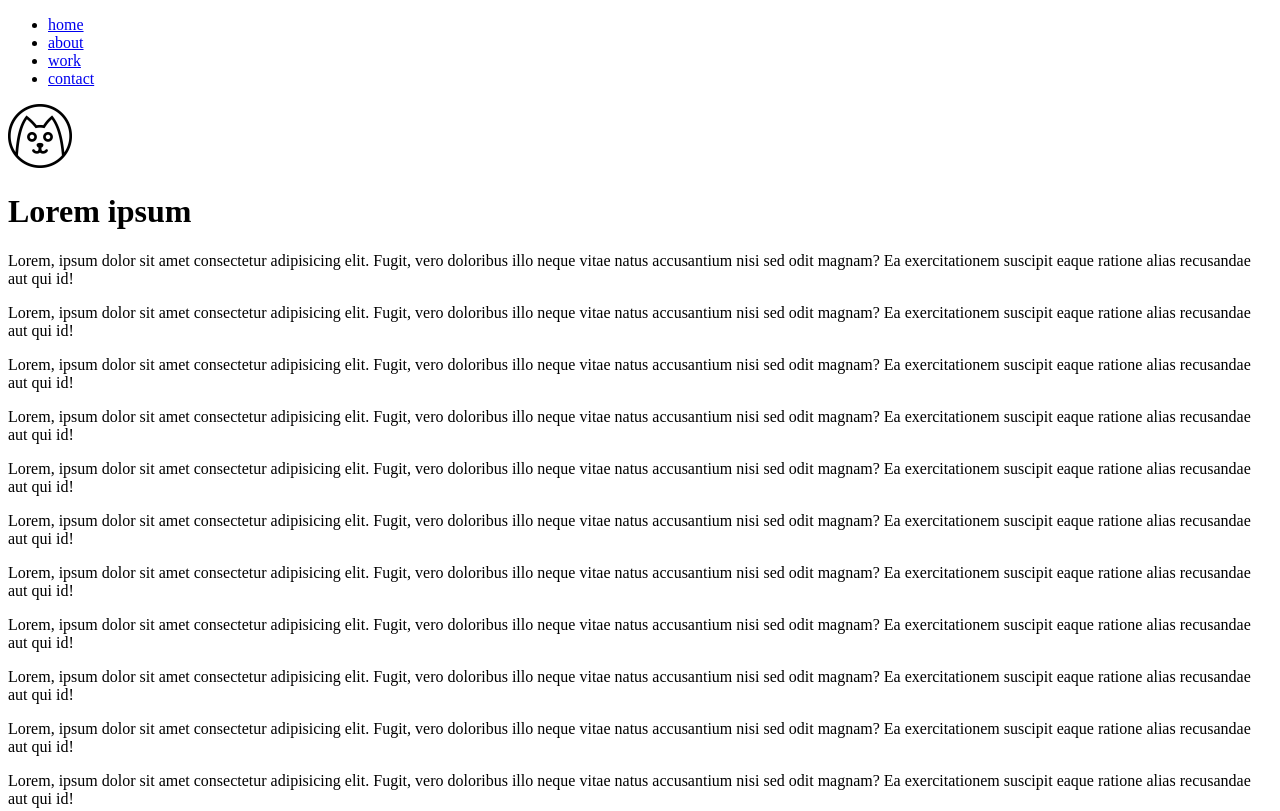
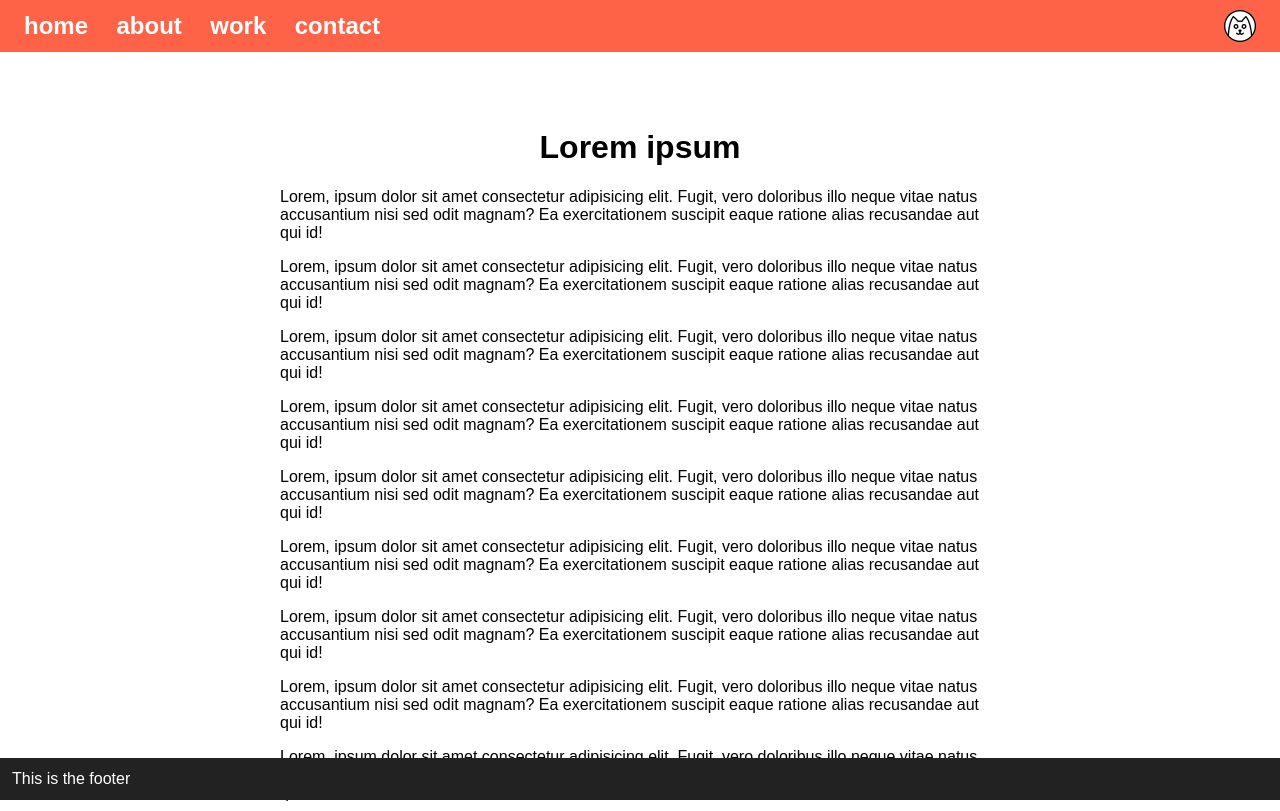
Before and after one commit to FbW46-2/navigation-and-footer, a plain HTML site: page index.html in a window 1280 px wide. Shown: the top 811 px of the page. Drawn offline with Linux system fonts and the light colour scheme.

Commit message:
add solution

```diff
--- a/index.html
+++ b/index.html
@@ -4,7 +4,68 @@
     <meta charset="UTF-8" />
     <meta name="viewport" content="width=device-width, initial-scale=1.0" />
     <title>Document</title>
-    <link rel="stylesheet" href="style.css">
+    <style>
+      * {
+        box-sizing: border-box;
+      }
+      ul {
+          margin: 0;
+          padding: 0;
+      }
+      body {
+        font-family: sans-serif;
+      }
+      .main-nav {
+        background: tomato;
+        left: 0;
+        padding: .75rem 1.5rem;
+        position: fixed;
+        top: 0;
+        width: 100%;
+      }
+
+      .main-nav li {
+        display: inline-block;
+      }
+
+      .main-nav .icon {
+          position: absolute;
+          right: 1.5rem;
+          top: .65rem;
+          width: 32px;
+      }
+
+      .main-nav ul > * + * {
+        margin-left: 1.5rem;
+      }
+
+      .main-nav a {
+        color: white;
+        font-size: 1.5em;
+        font-weight: 700;
+        text-decoration: none;
+      }
+
+      .wrapper {
+        padding-top: 100px;
+      }
+      .main-content {
+        margin: auto;
+        width: 720px;
+      }
+      .main-title {
+        text-align: center;
+      }
+      footer {
+          background: #222;
+          bottom: 0;
+          color: white;
+          left: 0;
+          padding: .75em;
+          position: fixed;
+          width: 100%;
+      }
+    </style>
   </head>
   <body>
     <nav class="main-nav">
```
